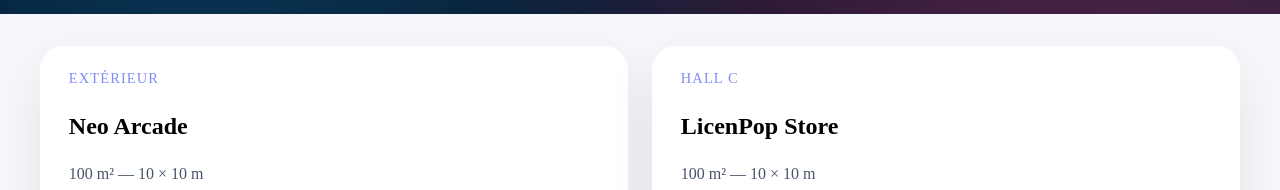
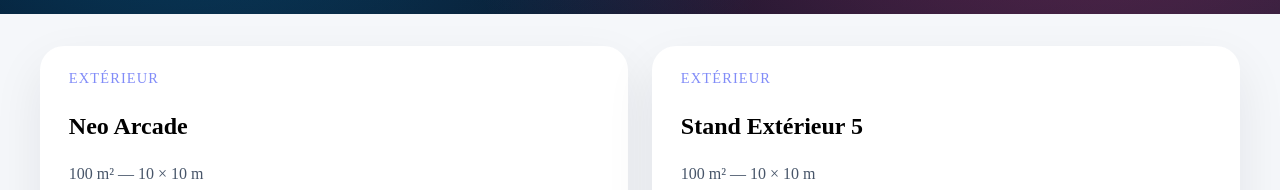
Before and after one commit to Pierrick-B/SAE-S3-S4, a Vue app in the folder SAE/: page /stands in a window 1280 px wide. Shown: the part 450-640 px from the top of the page. Built offline with nearby package versions, Linux system fonts and the light colour scheme; what vue3-openlayers would draw is missing.

Commit message:
modification stands

```diff
--- a/SAE/src/components/Map.vue
+++ b/SAE/src/components/Map.vue
@@ -241,7 +241,14 @@
 
 function onHover(event) {
   const f = event.selected && event.selected[0]
-  hoveredId.value = f ? f.get('id') : null
+  // Only apply hover to polygons, not to markers
+  if (f) {
+    const id = f.get('id')
+    const isMarker = markers.some(m => m.id === id)
+    hoveredId.value = isMarker ? null : id
+  } else {
+    hoveredId.value = null
+  }
 }
 
 function onSelect(event) {
--- a/SAE/src/datasource/stands.js
+++ b/SAE/src/datasource/stands.js
@@ -159,25 +159,9 @@
         }
     },
     {
-        id: "HALL-B-02",
-        label: "Makers Corner",
+        id: "HALL-C-01",
+        label: "Stand Extérieur 5",
         zone: "extérieur",
-        dimensions: {
-            largeur_m: 6,
-            profondeur_m: 4
-        },
-        surface_m2: 24,
-        tarif_emplacement_eur: 320,
-        infrastructures: ["electricite"],
-        status: "available",
-        occupant: null,
-        requests: [],
-        map_infos: null
-    },
-    {
-        id: "HALL-C-01",
-        label: "LicenPop Store",
-        zone: "Hall C",
         dimensions: {
             largeur_m: 10,
             profondeur_m: 10
@@ -223,7 +207,11 @@
                 decisionNotes: "Placer face scène principale"
             }
         ],
-        map_infos: null
+        map_infos: {
+            type: "polygon",
+            coords: [[[631.1626528063092,585.3273152746675],[676.0412115135127,592.7075345297495],[667.6371468126393,637.5007727831368],[623.0998699206997,630.3338546625947],[631.1626528063092,585.3273152746675]]],
+            color: "#ff0066"
+        }
     },
     {
         id: "HALL-C-02",
@@ -257,7 +245,7 @@
         map_infos: {
             type: "polygon",
             coords: [[[835.58646101972, 517.8595438986426], [844.0742691171718, 469.2099121205654], [1034.739421745296, 511.2349131884364], [998.0969331294675, 555.1230916435529], [835.58646101972, 517.8595438986426]]],
-            color: "#9C27B0"
+            color: "#FF5722"
         }
     },
     {
@@ -684,6 +672,23 @@
             coords: [[[830.7786041987031,271.6869310323591],[1044.761766576908,271.6869310323591],[1044.761766576908,351.75110084836535],[830.7786041987031,351.75110084836535],[830.7786041987031,271.6869310323591]]],
             color: "#00BCD4"
         }
+    },
+    {
+        id: "EXT-STAND-19",
+        label: "Stand Extérieur 19",
+        zone: "extérieur",
+        dimensions: { largeur_m: 10, profondeur_m: 10 },
+        surface_m2: 100,
+        tarif_emplacement_eur: 620,
+        infrastructures: ["electricite"],
+        status: "available",
+        occupant: null,
+        requests: [],
+        map_infos: {
+            type: "polygon",
+            coords: [[[777.0924332613835,592.054285868116],[786.3181798646212,548.4189978798295],[830.4521568584883,554.4032659467945],[822.4731327692016,599.0359319462419],[777.0924332613835,592.054285868116]]],
+            color: "#E91E63"
+        }
     }
 ];
 
```
